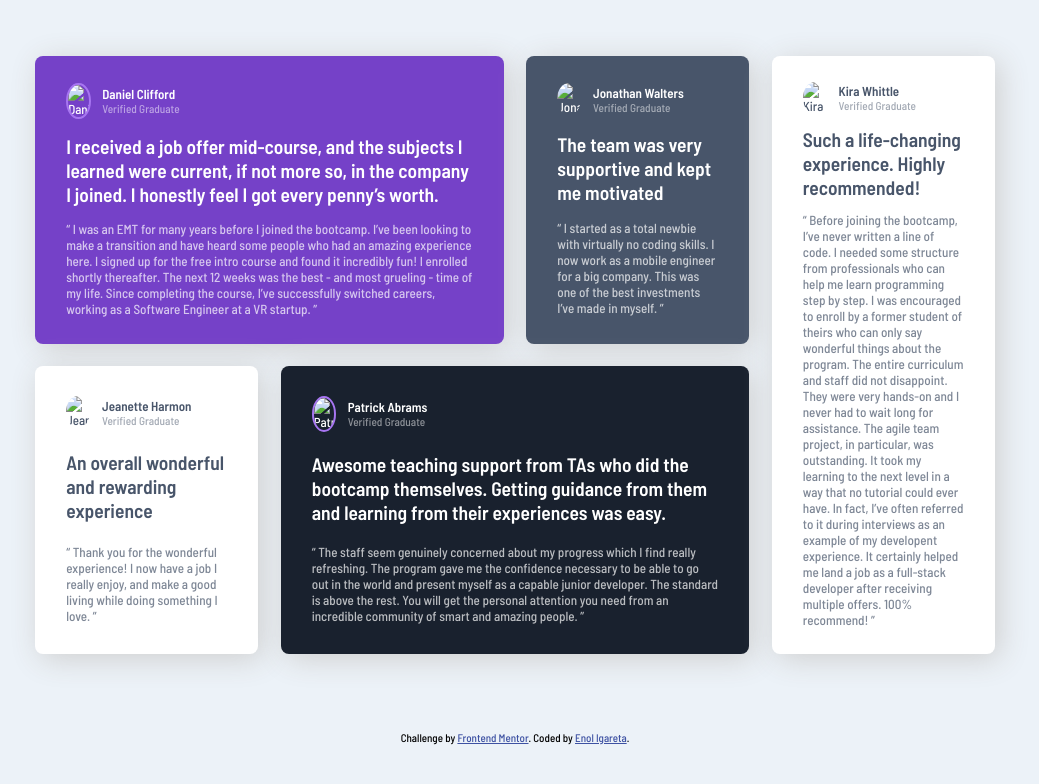
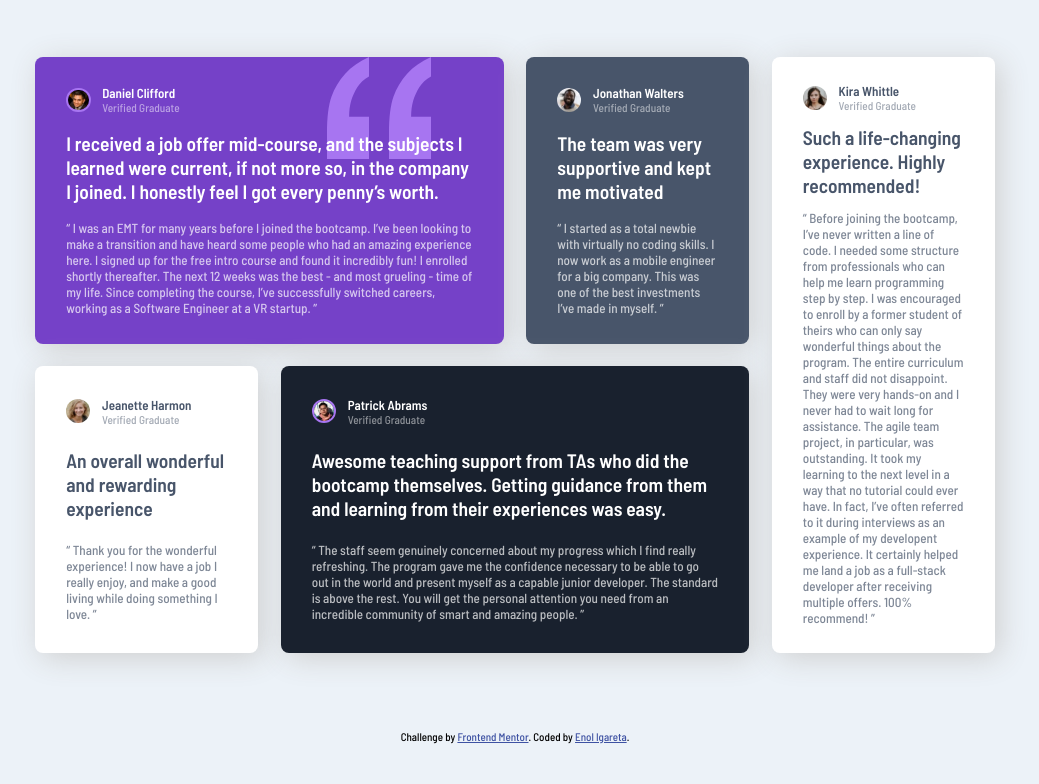
Before and after one commit to Enol-Igareta/Testimonials-Grid, a plain HTML site: page index.html in a window 1280 px wide. Shown: the whole page, without its empty margins (125-1164 px from the left). Drawn offline with Linux system fonts and the light colour scheme.

Commit message:
version 2

```diff
--- a/index.html
+++ b/index.html
@@ -35,7 +35,7 @@
     <article class="cards card-1">
 
       <div class="card__header">
-        <img class="card__img img1" src="/testimonials-grid-section-main/images/image-daniel.jpg" alt="Daniel">
+        <img class="card__img img1" src="images/image-daniel.jpg" alt="Daniel">
         <div class="card__name">
           <h2 class="name">Daniel Clifford</h2>
           <h3 class="verified">Verified Graduate</h3>
@@ -59,7 +59,7 @@
     <article class="cards card-2">
 
       <div class="card__header">
-        <img class="card__img img2" src="/testimonials-grid-section-main/images/image-jonathan.jpg" alt="Jonathan">
+        <img class="card__img img2" src="images/image-jonathan.jpg" alt="Jonathan">
         <div class="card__name">
           <h2 class="name">Jonathan Walters</h2>
           <h3 class="verified"> Verified Graduate</h3>
@@ -79,7 +79,7 @@
     <article class="cards card-3">
 
       <div class="card__header">
-        <img class="card__img img3" src="/testimonials-grid-section-main/images/image-jeanette.jpg" alt="Jeanette">
+        <img class="card__img img3" src="images/image-jeanette.jpg" alt="Jeanette">
         <div class="card__name">
           <h2 class="name"> Jeanette Harmon</h2>
           <h3 class="verified">Verified Graduate</h3>
@@ -99,7 +99,7 @@
     <article class="cards card-4">
 
       <div class="card__header">
-        <img class="card__img img4" src="/testimonials-grid-section-main/images/image-patrick.jpg" alt="Patrick">
+        <img class="card__img img4" src="images/image-patrick.jpg" alt="Patrick">
         <div class="card__name">
           <h2 class="name">Patrick Abrams</h2>
           <h3 class="verified">Verified Graduate</h3>
@@ -122,7 +122,7 @@
     <article class="cards card-5">
 
       <div class="card__header">
-        <img class="card__img img5" src="/testimonials-grid-section-main/images/image-kira.jpg" alt="Kira">
+        <img class="card__img img5" src="images/image-kira.jpg" alt="Kira">
         <div class="card__name">
           <h2 class="name">Kira Whittle</h2>
           <h3 class="verified"> Verified Graduate</h3>
--- a/styles.css
+++ b/styles.css
@@ -95,7 +95,7 @@ body{
 
 .card-1{
     background-color: var(--violet);
-    background-image: url(/testimonials-grid-section-main/images/bg-pattern-quotation.svg);
+    background-image: url(images/bg-pattern-quotation.svg);
     background-repeat: no-repeat;
     background-position: 80% 0%;
     grid-column: 1 / 3;
```
